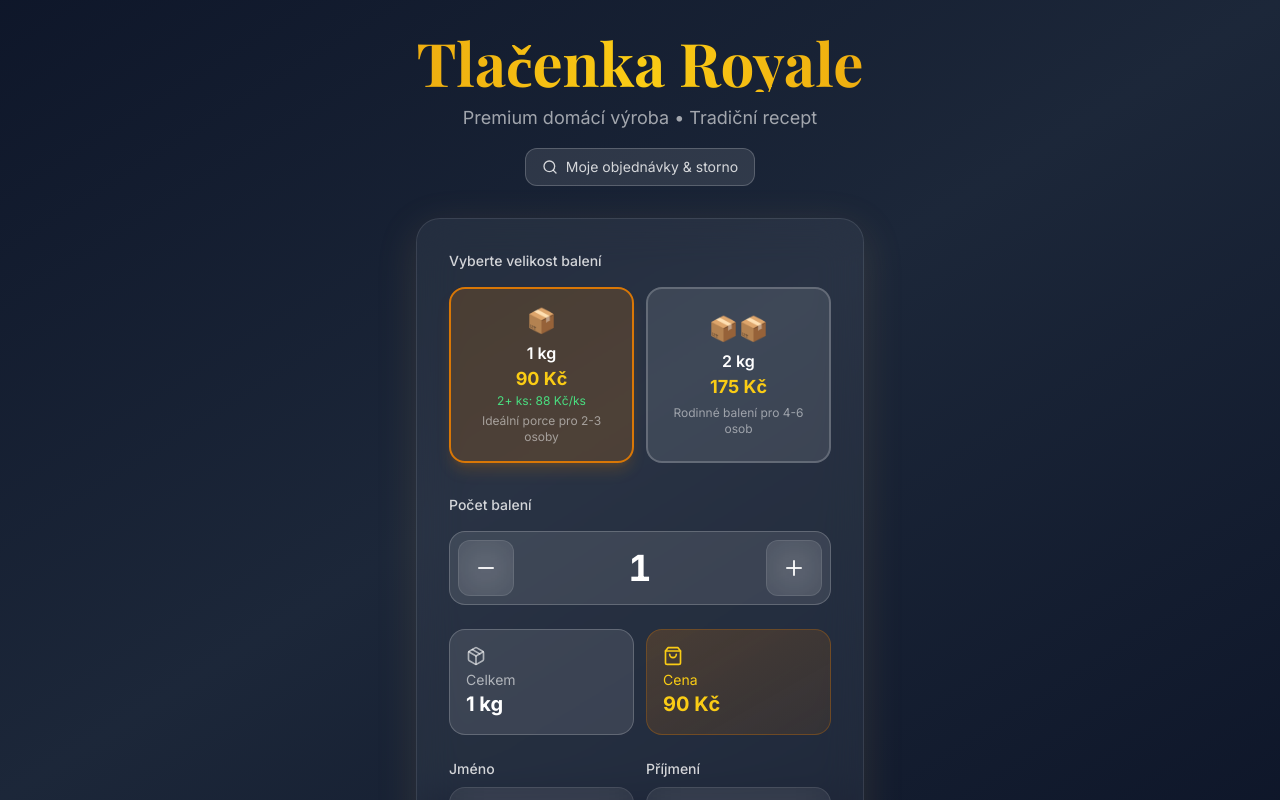
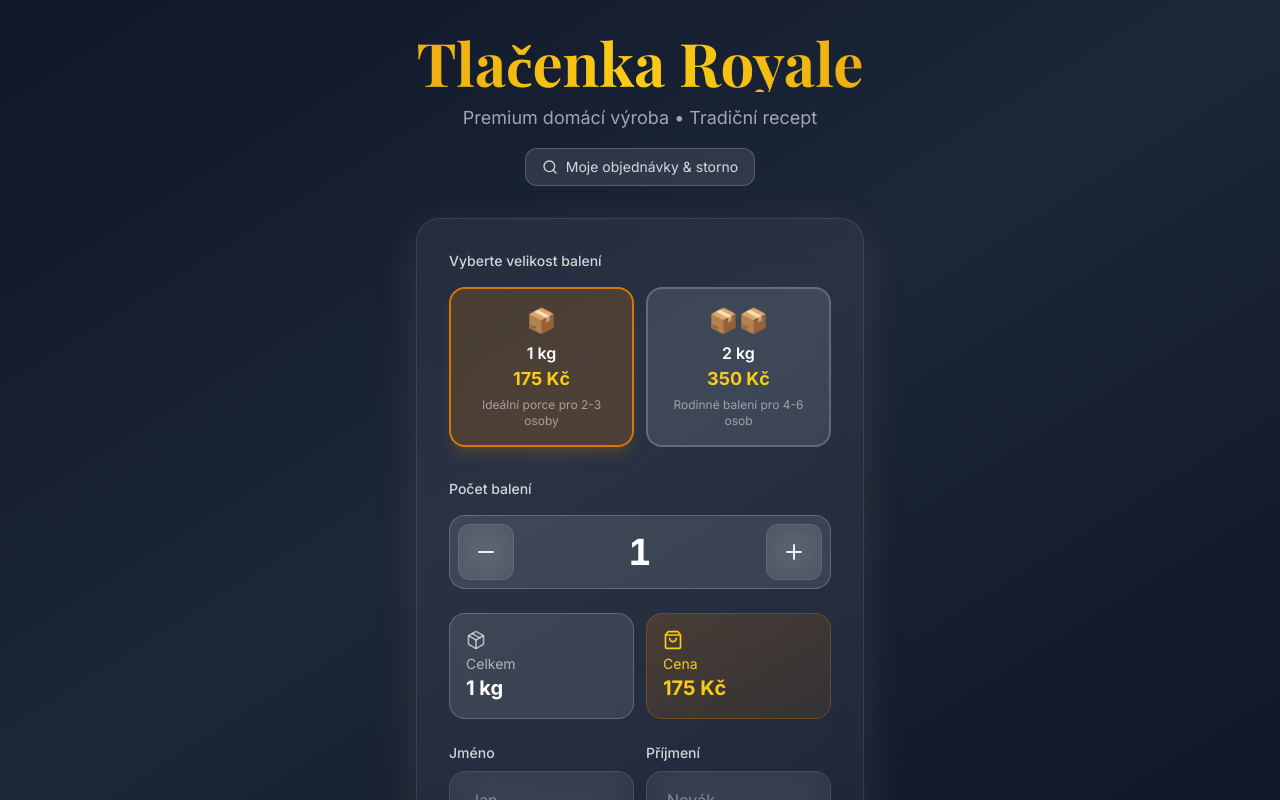
Before and after one commit to Buggy1111/tlacenka, a Next.js app: page / in a window 1280 px wide. Shown: the top 800 px of the page. Built offline with nearby package versions, Linux system fonts and the light colour scheme; a web font is replaced by a local one.

Commit message:
Add files via upload

```diff
--- a/app/page.tsx
+++ b/app/page.tsx
@@ -11,8 +11,8 @@ const PACKAGES = {
   small: {
     id: 'small',
     weight: 1,
-    price: 90,
-    bulkPrice: 88, // Sleva při 2+ kusech
+    price: 175,
+    bulkPrice: 175, // Žádná sleva
     label: '1 kg',
     description: 'Ideální porce pro 2-3 osoby',
     emoji: '📦'
@@ -20,8 +20,8 @@ const PACKAGES = {
   large: {
     id: 'large',
     weight: 2,
-    price: 175,
-    bulkPrice: 175, // Žádná sleva pro 2kg
+    price: 350,
+    bulkPrice: 350, // Žádná sleva
     label: '2 kg',
     description: 'Rodinné balení pro 4-6 osob',
     emoji: '📦📦'
```
